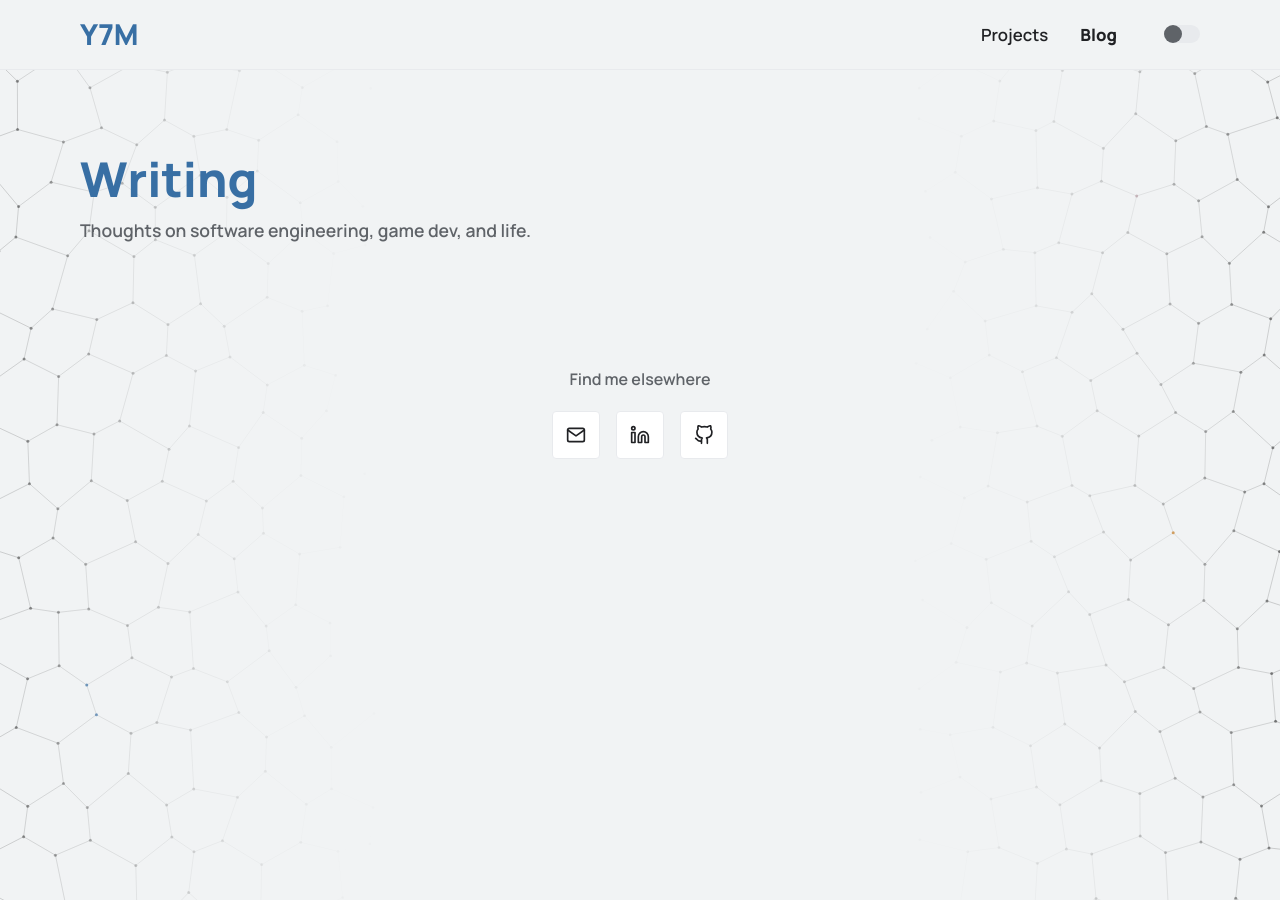
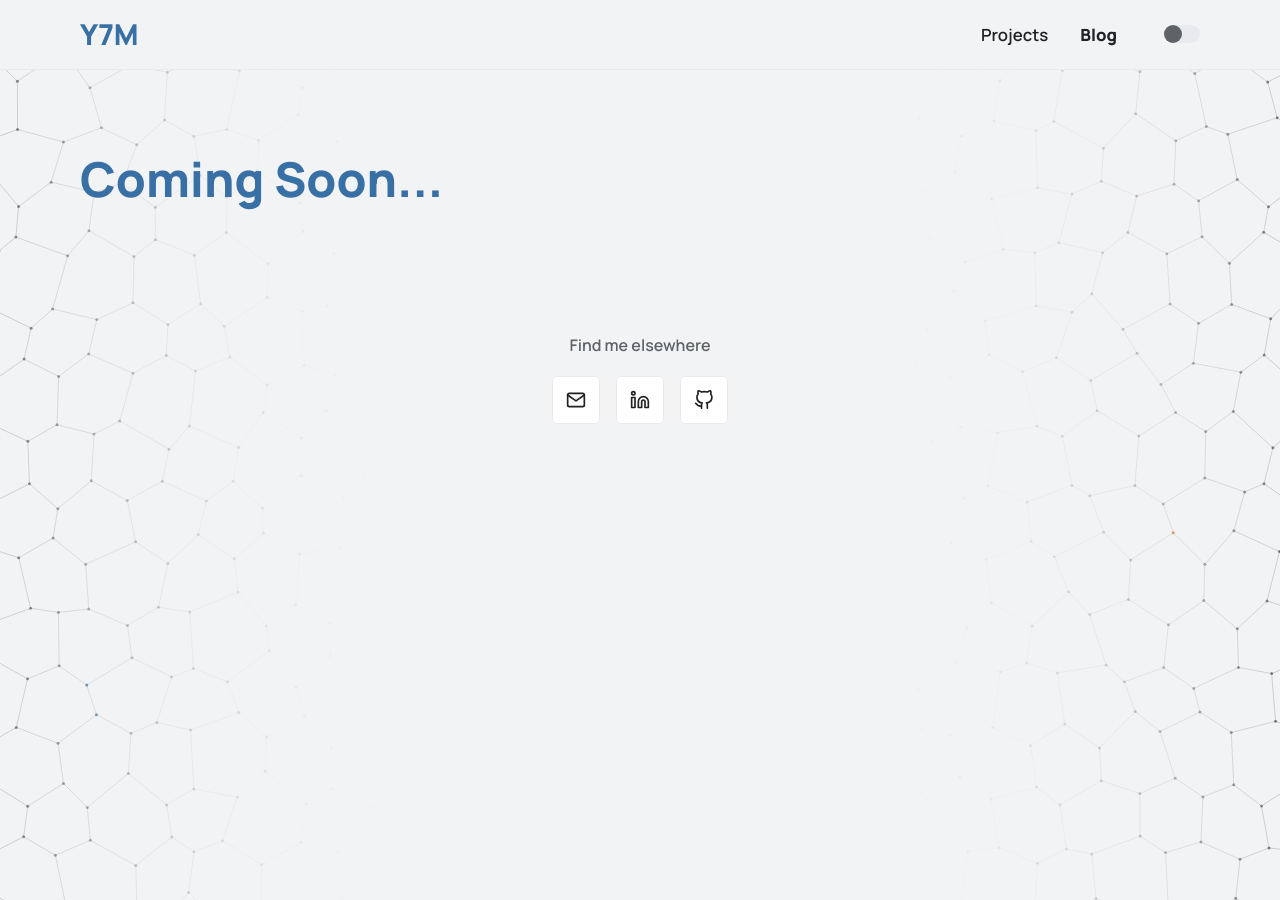
Before and after one commit to y7m/y7m.github.io, a Jekyll site: the page built from blog/index.html, in a window 1280 px wide. Built offline with Jekyll 4.4.1, drawn with Linux system fonts in a browser that asks for light colours.

Commit message:
blog coming soon

```diff
--- a/blog/index.html
+++ b/blog/index.html
@@ -8,8 +8,8 @@ title: Blog | Yotam
 
         <section class="visible">
             <div class="blog-header">
-                <h1 class="text-primary" style="font-size: 3rem; font-weight: 800; margin-bottom: 10px;">Writing</h1>
-                <p style="color: var(--text-muted); font-size: 1.1rem; font-weight:600;">Thoughts on software engineering, game dev, and life.</p>
+                <h1 class="text-primary" style="font-size: 3rem; font-weight: 800; margin-bottom: 10px;">Coming Soon...</h1>
+                <p style="color: var(--text-muted); font-size: 1.1rem; font-weight:600;"></p>
             </div>
 
             <div class="blog-list">
```
